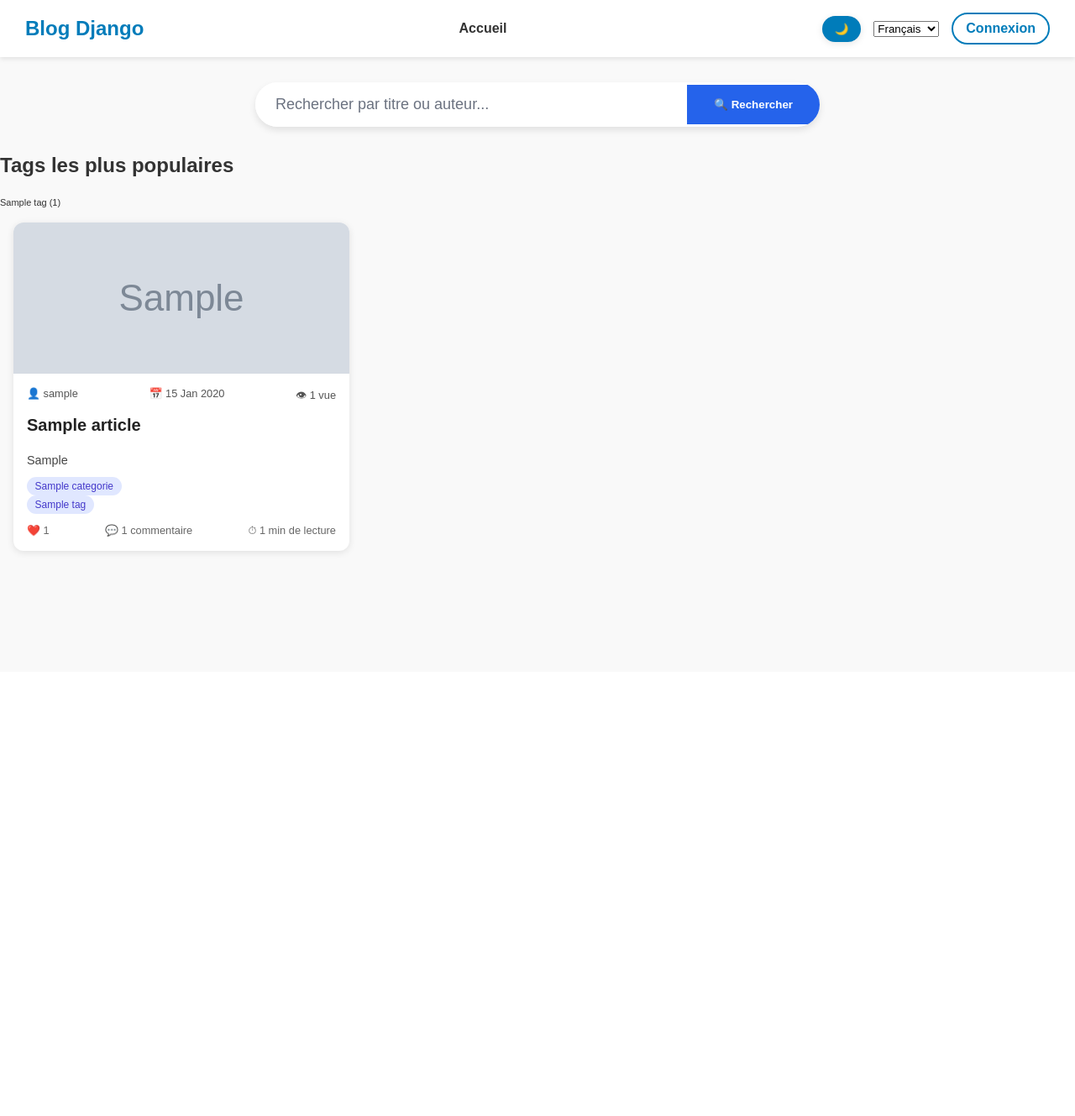
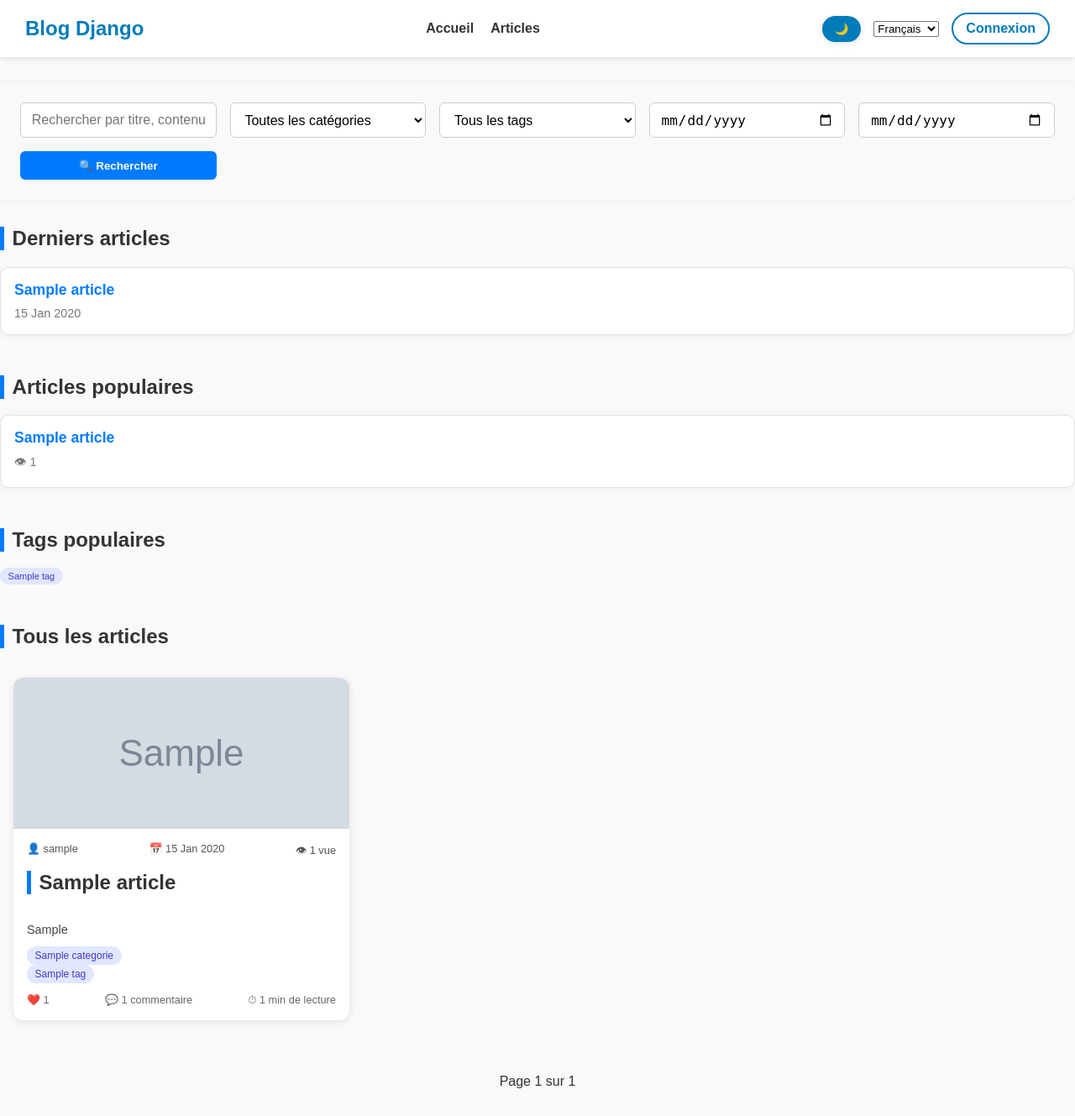
Before and after one commit to RemiLecas/Django-Python, a Django app: page /fr/ in a window 1280 px wide. Shown: the whole page at 84% size. Before the commit the page ends 661 px from the top, so only its background shows below. Run offline with Django 5.2, Linux system fonts and the light colour scheme; tables that the repository leaves empty hold one stand-in row (values such as "Sample post"); grey boxes marked "Sample" are stand-in pictures.

Commit message:
divers ajout

```diff
--- a/blog/static/blog/home.css
+++ b/blog/static/blog/home.css
@@ -1,92 +1,171 @@
-/* Conteneur centré avec largeur max (équivalent à max-w-2xl mx-auto) */
+/* Structure de la grille de recherche */
 .search-container {
-    max-width: 42rem; /* 2xl = 672px */
-    margin-left: auto;
-    margin-right: auto;
+    background-color: #f9f9f9;
+    padding: 1.5rem;
+    border-radius: 8px;
+    margin-bottom: 2rem;
+    box-shadow: 0 0 8px rgba(0, 0, 0, 0.05);
 }
 
-/* Formulaire */
 .search-form {
-    position: relative;
-    margin-bottom: 2rem;
+    width: 100%;
 }
 
-/* Zone d'entrée + bouton */
-.search-wrapper {
-    display: flex;
-    align-items: center;
-    background-color: white;
-    border-radius: 9999px;
-    box-shadow: 0 4px 8px rgba(0, 0, 0, 0.1);
-    overflow: hidden;
+.search-grid {
+    display: grid;
+    grid-template-columns: repeat(auto-fit, minmax(200px, 1fr));
+    gap: 1rem;
 }
 
-/* Champ de recherche */
-.search-input {
-    flex: 1;
-    padding: 1rem 1.5rem;
-    font-size: 1.125rem;
-    border: none;
-    outline: none;
-    color: #1f2937;
-    background-color: white;
+/* Champs de recherche */
+.search-input,
+.search-select,
+.search-date {
+    padding: 0.6rem 0.8rem;
+    border-radius: 6px;
+    border: 1px solid #ccc;
+    font-size: 1rem;
+    background-color: #fff;
+    transition: border-color 0.2s ease;
 }
 
-.search-input::placeholder {
-    color: #6b7280;
+.search-input:focus,
+.search-select:focus,
+.search-date:focus {
+    border-color: #007BFF;
+    outline: none;
 }
 
-/* Bouton de recherche */
+/* Bouton */
 .search-button {
-    padding: 1rem 2rem;
-    background-color: #2563eb;
+    background-color: #007BFF;
     color: white;
     border: none;
-    font-weight: 600;
+    padding: 0.6rem 1rem;
+    border-radius: 6px;
+    font-weight: bold;
     cursor: pointer;
-    transition: background-color 0.2s ease-in-out;
+    transition: background-color 0.2s ease;
 }
 
 .search-button:hover {
-    background-color: #1d4ed8;
+    background-color: #0056b3;
 }
 
-.categories-container {
+/* Filtres actifs */
+.filters-active {
+    margin-bottom: 1.5rem;
+    background: #e6f0ff;
+    padding: 1rem;
+    border-left: 5px solid #007BFF;
+    border-radius: 6px;
+    font-size: 0.95rem;
+}
+
+.clear-filters {
+    margin-left: 1rem;
+    font-weight: bold;
+    color: #007BFF;
+    text-decoration: none;
+}
+
+.clear-filters:hover {
+    text-decoration: underline;
+}
+
+/* Nuage de tags */
+.tag-cloud {
     display: flex;
     flex-wrap: wrap;
-    gap: 16px;
-    margin: 20px;
-    justify-content: center;
+    gap: 0.5rem;
+    margin-top: 1rem;
 }
 
-.category-box {
-    background-color: #f8f8f8;
-    border: 1px solid #ddd;
-    border-radius: 12px;
-    padding: 20px;
-    width: 180px;
-    text-align: center;
-    text-decoration: none;
-    color: #333;
-    transition: box-shadow 0.2s ease;
+.tag {
+    background-color: #007BFF;
+    color: white;
+    padding: 0.4rem 0.8rem;
+    border-radius: 20px;
+    font-weight: 500;
+    transition: transform 0.2s ease;
+    cursor: default;
 }
 
-.category-box:hover {
-    box-shadow: 0 4px 8px rgba(0,0,0,0.1);
+.tag:hover {
+    transform: scale(1.05);
 }
 
-.category-icon {
-    font-size: 32px;
-    margin-bottom: 10px;
+/* Pagination */
+.pagination {
+    display: flex;
+    justify-content: center;
+    align-items: center;
+    gap: 1rem;
+    margin: 2rem 0;
+    font-size: 1rem;
 }
 
-.category-name {
-    font-weight: bold;
-    margin-bottom: 5px;
-    font-size: 16px;
+.pagination a {
+    padding: 0.4rem 0.8rem;
+    border: 1px solid #007BFF;
+    border-radius: 4px;
+    text-decoration: none;
+    color: #007BFF;
+    transition: background-color 0.2s ease;
 }
 
-.category-count {
-    font-size: 14px;
+.pagination a:hover {
+    background-color: #007BFF;
+    color: white;
+}
+
+.section {
+    margin-bottom: 3rem;
+}
+
+.section h2 {
+    font-size: 1.5rem;
+    margin-bottom: 1.2rem;
+    border-left: 5px solid #007BFF;
+    padding-left: 0.6rem;
+    color: #333;
+}
+
+.articles-preview {
+    display: grid;
+    grid-template-columns: repeat(auto-fit, minmax(250px, 1fr));
+    gap: 1.5rem;
+}
+
+/* Carte d’article */
+.preview-card {
+    background-color: #ffffff;
+    border: 1px solid #e1e1e1;
+    border-radius: 10px;
+    padding: 1rem;
+    box-shadow: 0 2px 8px rgba(0, 0, 0, 0.04);
+    transition: transform 0.2s ease, box-shadow 0.2s ease;
+}
+
+.preview-card:hover {
+    transform: translateY(-3px);
+    box-shadow: 0 4px 12px rgba(0, 123, 255, 0.15);
+}
+
+.preview-card a {
+    font-size: 1.1rem;
+    font-weight: 600;
+    color: #007BFF;
+    text-decoration: none;
+    display: block;
+    margin-bottom: 0.5rem;
+}
+
+.preview-card a:hover {
+    text-decoration: underline;
+}
+
+.preview-card .meta {
+    font-size: 0.9rem;
     color: #777;
 }
--- a/blog/templates/blog/header.html
+++ b/blog/templates/blog/header.html
@@ -6,6 +6,8 @@
     <nav>
         <ul>
             <li><a href="/">{% trans "Accueil" %}</a></li>
+            <li><a href="/articles">{% trans "Articles" %}</a></li>
+
         </ul>
     </nav>
 
--- a/blog/templates/blog/home.html
+++ b/blog/templates/blog/home.html
@@ -18,37 +18,113 @@
 
 <div class="search-container">
     <form method="GET" action="{% url 'home' %}" class="search-form">
-        <div class="search-wrapper">
-            <input type="text" name="q" value="{{ query|default:'' }}" placeholder="{% trans "Rechercher par titre ou auteur..." %}" class="search-input">
+        <div class="search-grid">
+            <!-- Recherche texte -->
+            <input type="text" name="q" value="{{ query|default:'' }}" placeholder="{% trans 'Rechercher par titre, contenu, auteur...' %}" class="search-input">
+
+            <!-- Catégories -->
+            <select name="categorie" class="search-select">
+                <option value="">{% trans 'Toutes les catégories' %}</option>
+                {% for cat in categories %}
+                <option value="{{ cat.id }}" {% if cat.id|stringformat:"s" == categorie_id %}selected{% endif %}>
+                {{ cat.nom }}
+                </option>
+                {% endfor %}
+            </select>
+
+            <!-- Tags -->
+            <select name="tag" class="search-select">
+                <option value="">{% trans 'Tous les tags' %}</option>
+                {% for t in tags %}
+                <option value="{{ t.id }}" {% if t.id|stringformat:"s" == tag_id %}selected{% endif %}>
+                {{ t.nom }}
+                </option>
+                {% endfor %}
+            </select>
+
+            <!-- Période -->
+            <input type="date" name="date_min" value="{{ date_min }}" class="search-date" placeholder="Depuis">
+            <input type="date" name="date_max" value="{{ date_max }}" class="search-date" placeholder="Jusqu'à">
+
+            <!-- Bouton -->
             <button type="submit" class="search-button">
-                🔍 {% trans "Rechercher" %}
+                🔍 {% trans 'Rechercher' %}
             </button>
         </div>
     </form>
 </div>
 
-<!--<div class="categories-container">-->
-<!--    {% for cat in categories %}-->
-<!--    <a href="?categorie={{ cat.id }}" class="category-box">-->
-<!--        <div class="category-icon">-->
-<!--            <i class="{{ cat.icone }}"></i>-->
-<!--        </div>-->
-<!--        <div class="category-name">{{ cat.nom }}</div>-->
-<!--        <div class="category-count">{{ cat.article_count }} article{{ cat.article_count|pluralize }}</div>-->
-<!--    </a>-->
-<!--    {% endfor %}-->
-<!--</div>-->
+{% if query or categorie_id or auteur_id or tag_id or date_min or date_max %}
+<div class="filters-active">
+    <p><strong>{% trans "Filtres actifs" %} :</strong>
+        {% if query %}🔍 <em>{{ query }}</em> {% endif %}
+        {% if categorie_nom %}📂 <em>{{ categorie_nom }}</em> {% endif %}
+        {% if auteur_nom %}👤 <em>{{ auteur_nom }}</em> {% endif %}
+        {% if tag_nom %}🏷 <em>{{ tag_nom }}</em> {% endif %}
 
-<h2>Tags les plus populaires</h2>
-<div class="tag-cloud">
-    {% for tag in tags %}
-    <span style="font-size: {{ tag.article_count|add:10 }}px;">
-            {{ tag.nom }} ({{ tag.article_count }})
-        </span>
-    {% endfor %}
+        {% if date_min %}🕒 {% trans "Depuis" %} <em>{{ date_min }}</em> {% endif %}
+        {% if date_max %}🕒 {% trans "Jusqu’à" %} <em>{{ date_max }}</em> {% endif %}
+        <a href="{% url 'home' %}" class="clear-filters">✖ {% trans "Réinitialiser" %}</a>
+    </p>
 </div>
+{% endif %}
 
-{% include "blog/list-article.html" %}
+<!-- Derniers articles -->
+<section class="section">
+    <h2>{% trans "Derniers articles" %}</h2>
+    <div class="articles-preview">
+        {% for article in derniers_articles|slice:":4" %}
+        <div class="preview-card">
+            <a href="{{ article.get_absolute_url }}">{{ article.titre }}</a>
+            <span class="meta">{{ article.date_creation|date:"d M Y" }}</span>
+        </div>
+        {% empty %}
+        <p>{% trans "Aucun article récent." %}</p>
+        {% endfor %}
+    </div>
+</section>
 
+<!-- Articles populaires -->
+<section class="section">
+    <h2>{% trans "Articles populaires" %}</h2>
+    <div class="articles-preview">
+        {% for article in articles_populaires|slice:":4" %}
+        <div class="preview-card">
+            <a href="{{ article.get_absolute_url }}">{{ article.titre }}</a>
+            <span class="meta">👁 {{ article.vues }}</span>
+        </div>
+        {% empty %}
+        <p>{% trans "Aucun article populaire." %}</p>
+        {% endfor %}
+    </div>
+</section>
+
+<!-- Tags populaires -->
+<section class="section">
+    <h2>{% trans "Tags populaires" %}</h2>
+    <div class="tag-cloud">
+        {% for tag in tags|slice:":5" %}
+        <span class="tag" style="font-size: {{ tag.article_count|add:10 }}px">{{ tag.nom }}</span>
+        {% endfor %}
+    </div>
+</section>
+
+<!-- Liste complète paginée -->
+<section class="section">
+
+    <h2>{% trans "Tous les articles" %}</h2>
+    {% include "blog/list-article.html" %}
+</section>
+
+<!-- Pagination simple -->
+<div class="pagination">
+    {% if articles.has_previous %}
+    <a href="?page={{ articles.previous_page_number }}{% if query %}&q={{ query }}{% endif %}{% if categorie_id %}&categorie={{ categorie_id }}{% endif %}">&laquo; {% trans "Précédent" %}</a>
+    {% endif %}
+    <span>{% trans "Page" %} {{ articles.number }} {% trans "sur" %} {{ articles.paginator.num_pages }}</span>
+    {% if articles.has_next %}
+    <a href="?page={{ articles.next_page_number }}{% if query %}&q={{ query }}{% endif %}{% if categorie_id %}&categorie={{ categorie_id }}{% endif %}">{% trans "Suivant" %} &raquo;</a>
+    {% endif %}
+</div>
 </body>
 </html>
--- a/blog/urls.py
+++ b/blog/urls.py
@@ -26,6 +26,8 @@ urlpatterns = [
     path('article/<slug:slug>/like/', views.like_article, name='like_article'),
     path('article/<slug:slug>/bookmark/', views.bookmark_article, name='bookmark_article'),
     path('bookmark/toggle/<slug:slug>/', views.toggle_bookmark, name='toggle_bookmark'),
+    path('articles/', views.articles_view, name='articles'),
+
 
 ]
 
--- a/blog/views.py
+++ b/blog/views.py
@@ -17,6 +17,7 @@ from django.db.models import Count
 from django.shortcuts import get_object_or_404, redirect
 from django.urls import reverse
 from django.views.decorators.http import require_POST
+from django.core.paginator import Paginator
 
 import logging
 logger = logging.getLogger(__name__)
@@ -32,33 +33,81 @@ def role_required(allowed_roles):
         return _wrapped_view
     return decorator
 
+from django.db.models import Q, Count
+
+
 def home(request):
+    query = request.GET.get('q', '')
     categorie_id = request.GET.get('categorie')
-    query = request.GET.get('q', '')
+    auteur_id = request.GET.get('auteur')
+    tag_id = request.GET.get('tag')
+    date_min = request.GET.get('date_min')
+    date_max = request.GET.get('date_max')
 
-    articles = Article.objects.all()
-    categories = Categorie.objects.all()
-    tags = Tag.objects.annotate(article_count=Count('articles')) \
-        .filter(article_count__gt=0) \
-        .order_by('-article_count')
+    all_articles = Article.objects.filter(statut='published') \
+        .select_related('auteur') \
+        .prefetch_related('categories', 'tags')
+
+    categorie_nom = ''
+    auteur_nom = ''
+    tag_nom = ''
 
     if categorie_id:
-        articles = articles.filter(categories__id=categorie_id)
+        categorie = Categorie.objects.filter(id=categorie_id).first()
+        categorie_nom = categorie.nom if categorie else ''
+
+    if auteur_id:
+        auteur = CustomUser.objects.filter(id=auteur_id).first()
+        auteur_nom = auteur.get_full_name() or auteur.username if auteur else ''
+
+    if tag_id:
+        tag = Tag.objects.filter(id=tag_id).first()
+        tag_nom = tag.nom if tag else ''
+
+    if date_min:
+        all_articles = all_articles.filter(date_creation__gte=date_min)
+
+    if date_max:
+        all_articles = all_articles.filter(date_creation__lte=date_max)
 
     if query:
-        articles = articles.filter(
+        all_articles = all_articles.filter(
             Q(titre__icontains=query) |
             Q(contenu__icontains=query) |
-            Q(categories__nom__icontains=query)
+            Q(categories__nom__icontains=query) |
+            Q(tags__nom__icontains=query) |
+            Q(auteur__username__icontains=query) |
+            Q(auteur__first_name__icontains=query) |
+            Q(auteur__last_name__icontains=query)
         ).distinct()
 
+    derniers_articles = all_articles.order_by('-date_creation')[:5]
+    articles_populaires = all_articles.order_by('-vues')[:5]
+
+    paginator = Paginator(all_articles.order_by('-date_creation'), 6)
+    page_number = request.GET.get('page')
+    page_articles = paginator.get_page(page_number)
+
+    categories = Categorie.objects.all()
+    auteurs = CustomUser.objects.filter(article__statut='published').distinct()
+    tags = Tag.objects.annotate(article_count=Count('articles')).filter(article_count__gt=0).order_by('-article_count')[:20]
+
     return render(request, 'blog/home.html', {
-        'articles': articles,
+        'derniers_articles': derniers_articles,
+        'articles_populaires': articles_populaires,
+        'articles': page_articles,
         'categories': categories,
+        'auteurs': auteurs,
+        'tags': tags,
         'categorie_id': categorie_id,
+        'auteur_id': auteur_id,
+        'tag_id': tag_id,
         'query': query,
-        'tags': tags
+        'date_min': date_min,
+        'date_max': date_max,
     })
+
+
 @login_required
 def ajouter_article(request):
     if request.method == 'POST':
@@ -221,6 +270,31 @@ def toggle_bookmark(request, slug):
         user.bookmarks.add(article)
     return redirect(article.get_absolute_url())
 
+def articles_view(request):
+    categorie_id = request.GET.get('categorie')
+
+    # Récupérer catégories avec compte d'articles publiés
+    categories = Categorie.objects.annotate(
+        published_count=Count('articles', filter=Q(articles__statut='published'))
+    ).order_by('-published_count', 'nom')
+
+    # Récupérer articles publiés, filtrés si catégorie sélectionnée
+    articles = Article.objects.filter(statut='published')
+    if categorie_id:
+        articles = articles.filter(categories__id=categorie_id)
+
+    articles = articles.order_by('-date_creation')
+
+    # Pagination
+    paginator = Paginator(articles, 10)
+    page_number = request.GET.get('page')
+    page_articles = paginator.get_page(page_number)
+
+    return render(request, 'blog/articles.html', {
+        'categories': categories,
+        'articles': page_articles,
+    })
+
 class CustomPasswordResetView(SuccessMessageMixin, PasswordResetView):
     template_name = 'registration/custom_password_reset.html'
     email_template_name = 'registration/password_reset_email.html'
```
Also changed, not shown: blog/static/blog/articles.css (added, +55 -0 lines), blog/templates/blog/articles.html (added, +62 -0 lines).
